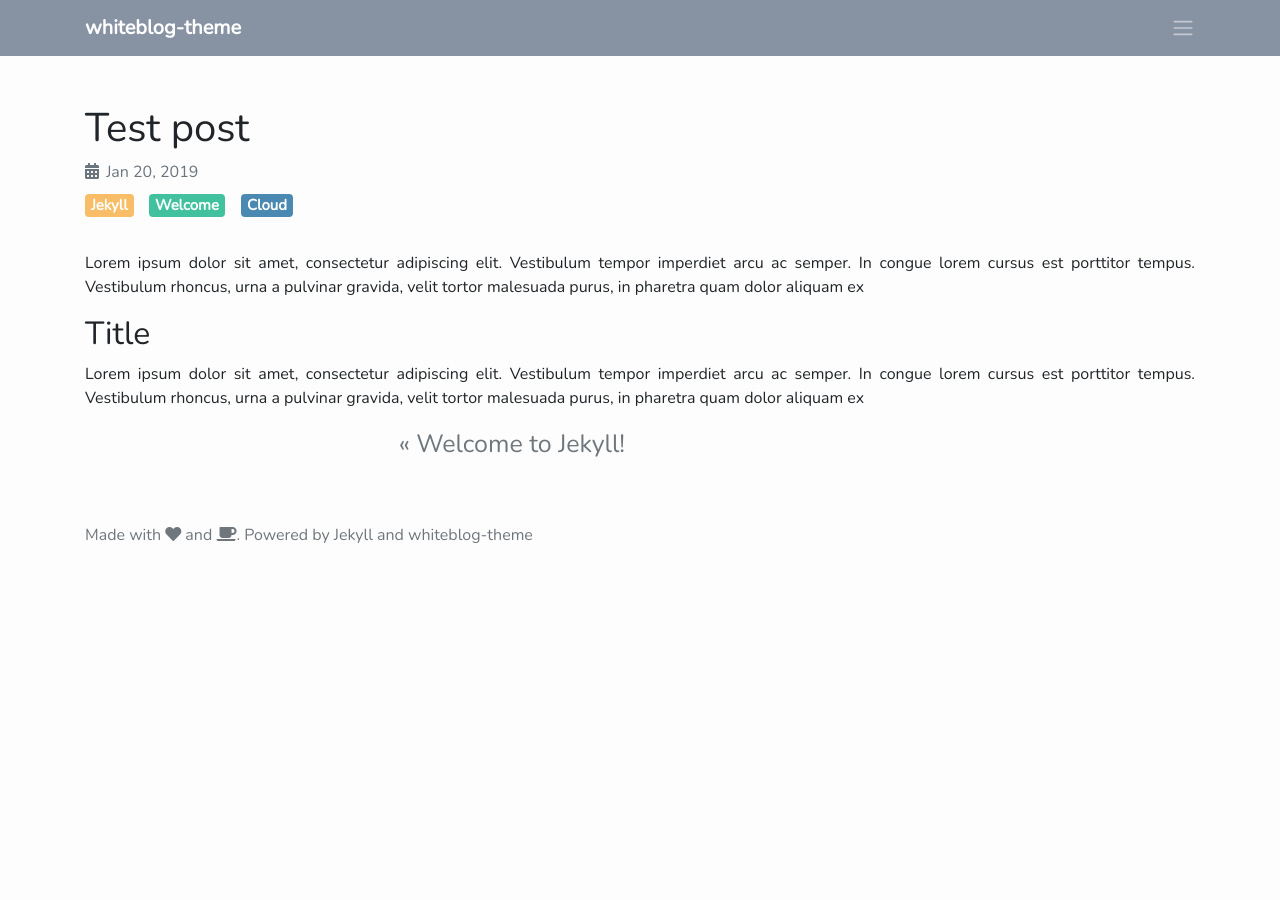
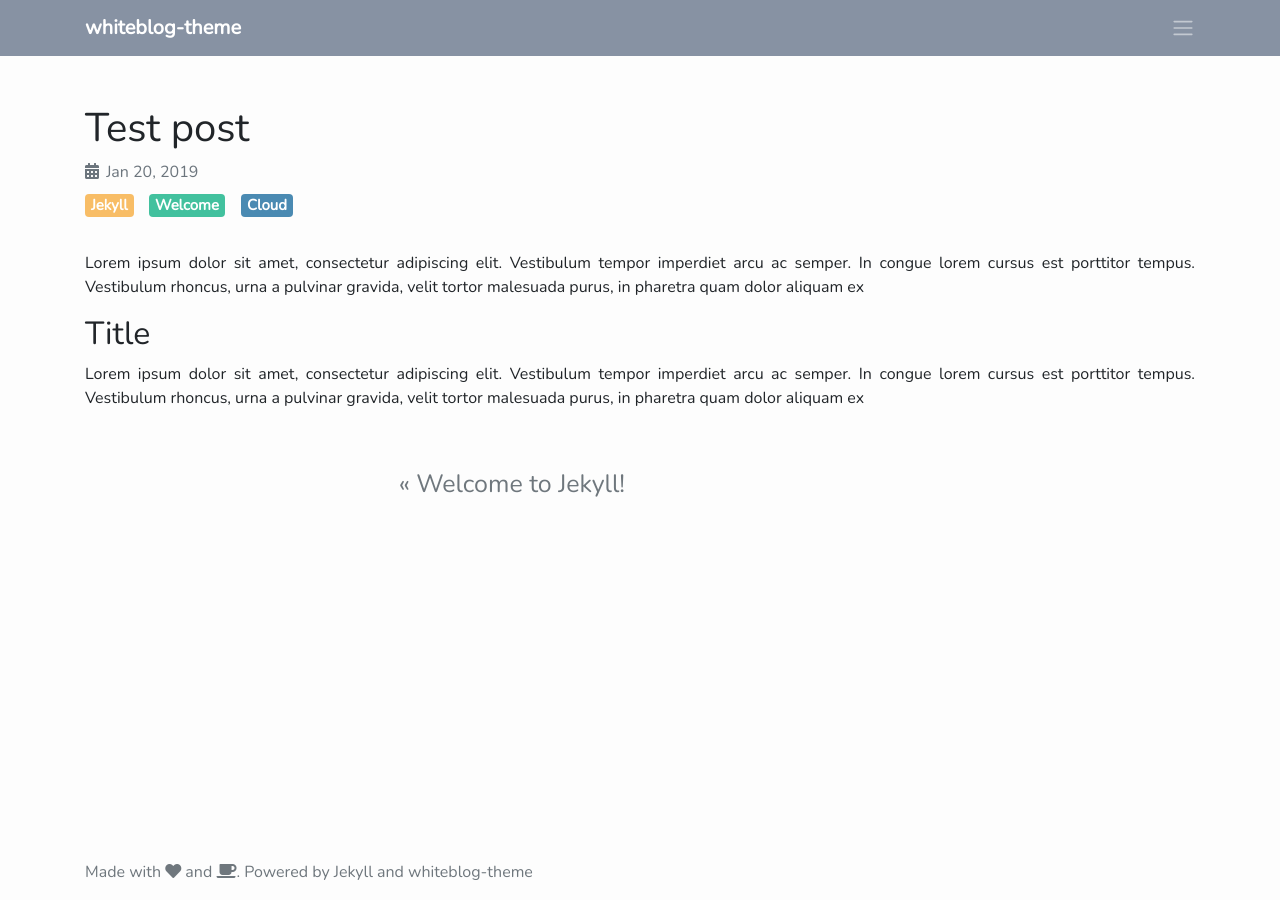
Before and after one commit to vmsilvamolina/whiteblog-theme, a Jekyll site: the page built from _posts/2019-01-20-test-post.md, in a window 1280 px wide. Built offline with Jekyll 4.4.1, drawn with Linux system fonts in a browser that asks for light colours; nearby versions of some CDN libraries.

Commit message:
fix footer position

```diff
--- a/_layouts/post.html
+++ b/_layouts/post.html
@@ -29,7 +29,7 @@ layout: default
     {{ content }}
   </div>
 
-  <div class="container">
+  <div class="container" id="posts-navigation">
     <div class="row">
       <div class="previous col text-right">
         {% if page.previous.url %}
@@ -38,7 +38,7 @@ layout: default
       </div>
       <div class="next col">
         {% if page.next.url %}
-        <a class="next" href="{{page.next.url}}">{{page.next.title}} &raquo;</a>
+          <a class="next" href="{{page.next.url}}">{{page.next.title}} &raquo;</a>
         {% endif %}
       </div>
     </div>
--- a/_sass/whiteblog-theme/_layout.scss
+++ b/_sass/whiteblog-theme/_layout.scss
@@ -1,12 +1,18 @@
 @import url('https://fonts.googleapis.com/css?family=Nunito');
-
-html {
-  overflow-y: overlay
-}
 
 body {
   background-color: #fdfdfd;
   font-family: "Nunito" !important;
+  display: flex;
+  flex-direction: column;
+
+  position: relative;
+  min-height: 100vh;
+  margin-left: calc(100vw - 100%);
+}
+
+main {
+  padding-bottom: 2.5rem;
 }
 
 .navbar {
@@ -112,9 +118,18 @@ blockquote {
   }
 }
 
+#posts-navigation {
+  padding-top: 2.5rem;
+  padding-bottom: 3.5rem;
+}
+
 #site-footer {
-  padding-top: 60px !important;
+  //padding-top: 60px !important;
   color: #6f777d !important;
+  position: absolute;
+  bottom: 0;
+  width: 100%;
+  height: 2.5rem;
 }
 
 /* Categories: Effect */
```
